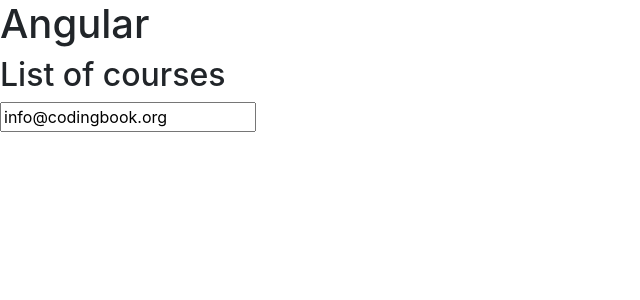
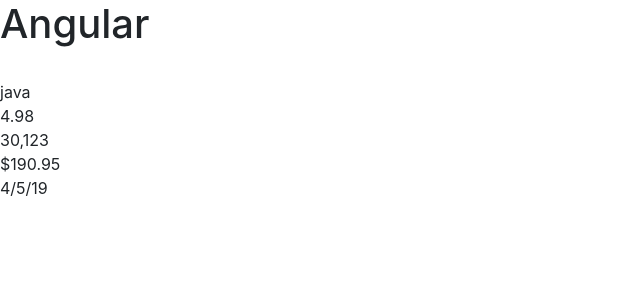
Before and after one commit to CodingBookOrg/cb-angular, an Angular app in the folder hello-world/: page / in a window 1280 px wide. Shown: the top 300 px of the page, without its empty margins (0-640 px from the left). Built offline with nearby package versions, Linux system fonts and the light colour scheme.

Commit message:
Pipes : Built in pipes

```diff
--- a/hello-world/src/app/courses.component.ts
+++ b/hello-world/src/app/courses.component.ts
@@ -2,15 +2,20 @@
 import { Component } from '@angular/core';
 @Component({
     selector: "courses",
-    template: `<h2>{{ title}}</h2>
-        <input [(ngModel)]="email" (keyup.enter)="onKeyup()"/>
+    template: `<br>
+    {{ course.title | uppercase | lowercase }}<br>
+    {{ course.rating | number:'1.2-2' }}<br>
+    {{ course.students | number }}<br>
+    {{ course.price | currency }}<br>
+    {{ course.releaseDate | date:'shortDate'}}
         `
 })
 export class CoursesComponent {
-    title: string = "List of courses";
-    email = "info@codingbook.org";
-
-    onKeyup() {
-        console.log(this.email);
+    course = {
+        title: "Java",
+        rating: 4.9785,
+        students: 30123,
+        price: 190.95,
+        releaseDate: new Date(2019, 3, 5)
     }
 }
```
